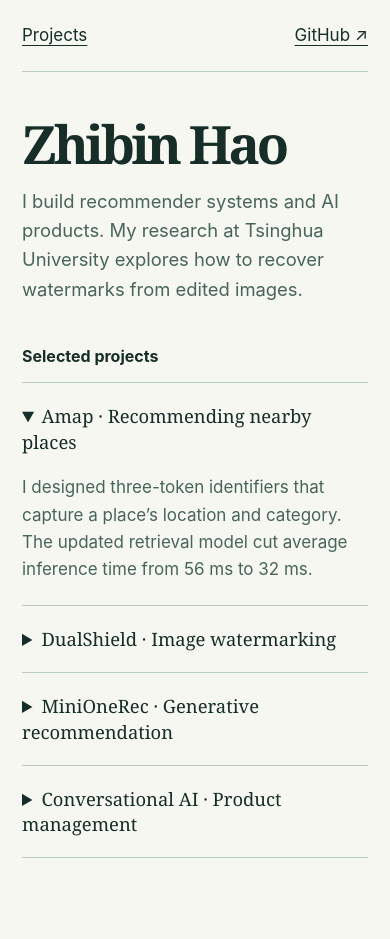
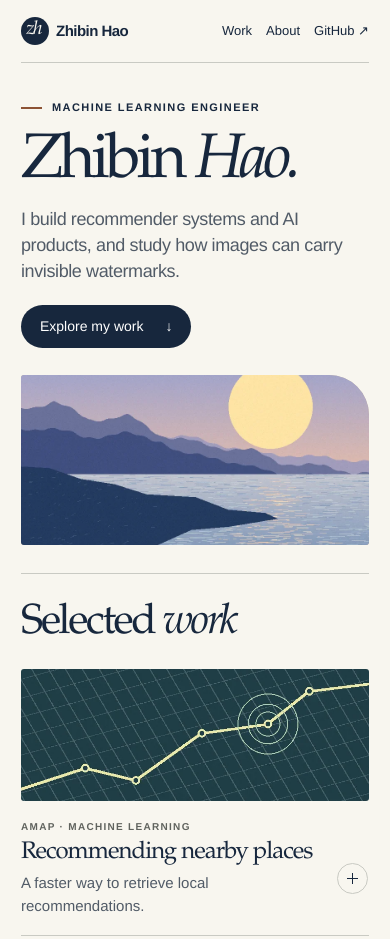
Before and after one commit to haobb110/haobb110.github.io, a plain HTML site: page index.html in a window 390 px wide. Shown: the top 939 px of the page. Drawn offline with Linux system fonts and the light colour scheme.

Commit message:
Redesign portfolio with illustrated project covers and responsive layouts

```diff
--- a/index.html
+++ b/index.html
@@ -3,38 +3,52 @@
 <head>
   <meta charset="utf-8">
   <meta name="viewport" content="width=device-width, initial-scale=1">
-  <meta name="description" content="Machine learning and AI product projects by Zhibin Hao.">
+  <meta name="theme-color" content="#f8f6ef">
+  <meta name="description" content="Zhibin Hao's portfolio of recommender systems, generative AI research and conversational products.">
   <title>Zhibin Hao — AI Portfolio</title>
-  <style>
-    :root { color-scheme: light; --ink: #172d28; --muted: #48645b; --paper: #f6f7f0; --line: #bdccc1; }
-    * { box-sizing: border-box; }
-    body { margin: 0; background: var(--paper); color: var(--ink); font: 17px/1.6 Inter, system-ui, sans-serif; }
-    main { max-width: 900px; padding: 0 clamp(22px, 5vw, 62px) 70px; margin: auto; }
-    nav { display: flex; justify-content: space-between; align-items: center; padding: 22px 0; border-bottom: 1px solid var(--line); }
-    a { color: inherit; text-underline-offset: 4px; }
-    header { padding: clamp(44px, 8vw, 82px) 0 40px; }
-    h1 { font: 600 clamp(3.3rem, 10vw, 6.4rem)/1.05 Georgia, serif; letter-spacing: -.065em; margin: 0 0 15px; }
-    header p { max-width: 36em; margin: 0; color: var(--muted); font-size: 1.15rem; }
-    h2 { font-size: 1rem; margin: 0 0 12px; }
-    details { border-top: 1px solid var(--line); }
-    details:last-child { border-bottom: 1px solid var(--line); }
-    summary { padding: 20px 0; cursor: pointer; font: 500 clamp(1.15rem, 3vw, 1.55rem)/1.4 Georgia, serif; }
-    summary:hover, a:hover { color: #226653; }
-    :focus-visible { outline: 2px solid #246d52; outline-offset: 4px; }
-    details p { margin: 0 0 22px; max-width: 41em; color: var(--muted); }
-  </style>
+  <link rel="stylesheet" href="portfolio.css">
 </head>
-<body>
-  <main>
-    <nav aria-label="Main navigation"><a href="#projects">Projects</a><a href="https://github.com/haobb110">GitHub ↗</a></nav>
-    <header><h1>Zhibin Hao</h1><p>I build recommender systems and AI products. My research at Tsinghua University explores how to recover watermarks from edited images.</p></header>
-    <section id="projects" aria-labelledby="projects-title">
-      <h2 id="projects-title">Selected projects</h2>
-      <details open><summary>Amap · Recommending nearby places</summary><p>I designed three-token identifiers that capture a place’s location and category. The updated retrieval model cut average inference time from 56 ms to 32 ms.</p></details>
-      <details><summary>DualShield · Image watermarking</summary><p>I studied how to embed watermarks during diffusion image generation and detect them after editing. Published at Computer Graphics International 2025.</p></details>
-      <details><summary>MiniOneRec · Generative recommendation</summary><p>I reproduced a product recommendation system using semantic IDs and tested ranking rewards on the Amazon Industrial dataset.</p></details>
-      <details><summary>Conversational AI · Product management</summary><p>I worked as a product manager on an AI interviewer and a healthcare customer support chatbot.</p></details>
-    </section>
-  </main>
+<body id="top">
+  <a class="skip" href="#work">Skip to projects</a>
+  <div class="wrap">
+    <header class="mast">
+      <a class="signature" href="#top" aria-label="Zhibin Hao, home"><span class="monogram" aria-hidden="true">zh</span>Zhibin Hao</a>
+      <nav aria-label="Main navigation"><a href="#work">Work</a><a href="#about">About</a><a class="external" href="https://github.com/haobb110">GitHub ↗</a></nav>
+    </header>
+    <main>
+      <section class="hero" aria-labelledby="name">
+        <div class="intro">
+          <p class="role">Machine learning engineer</p>
+          <h1 id="name">Zhibin <i>Hao.</i></h1>
+          <p class="lede">I build recommender systems and AI products, and study how images can carry invisible watermarks.</p>
+          <a class="button" href="#work">Explore my work <span aria-hidden="true">↓</span></a>
+        </div>
+        <figure class="landscape"><img src="coast.webp" width="840" height="650" alt="An illustrated indigo coastline beneath a pale gold sun."></figure>
+      </section>
+      <section id="work" aria-labelledby="work-title">
+        <div class="section-title"><h2 id="work-title">Selected <i>work</i></h2></div>
+        <div class="grid">
+          <details class="project">
+            <summary><img class="cover" src="map.webp" width="680" height="320" alt=""><span class="meta">Amap · Machine learning</span><span class="project-title">Recommending nearby places</span><span class="tease">A faster way to retrieve local recommendations.</span><span class="toggle" aria-hidden="true"></span></summary>
+            <div class="story"><p>I designed three-token identifiers that encode a place’s location and category. The updated retrieval model cut average inference time from 56 ms to 32 ms.</p></div>
+          </details>
+          <details class="project">
+            <summary><img class="cover" src="wave.webp" width="680" height="320" alt=""><span class="meta">DualShield · Research</span><span class="project-title">Invisible image watermarks</span><span class="tease">Embedding a signature during diffusion.</span><span class="toggle" aria-hidden="true"></span></summary>
+            <div class="story"><p>I studied how to embed a watermark during image generation and detect it after editing. This work was published at Computer Graphics International 2025.</p></div>
+          </details>
+          <details class="project">
+            <summary><img class="cover" src="codes.webp" loading="lazy" width="680" height="320" alt=""><span class="meta">MiniOneRec · Machine learning</span><span class="project-title">Learning what comes next</span><span class="tease">Generating product recommendations with semantic IDs.</span><span class="toggle" aria-hidden="true"></span></summary>
+            <div class="story"><p>I reproduced an open-source recommendation pipeline and tested rule-based and ranking rewards on the Amazon Industrial dataset.</p></div>
+          </details>
+          <details class="project">
+            <summary><img class="cover" src="chat.webp" loading="lazy" width="680" height="320" alt=""><span class="meta">Conversational AI · Product</span><span class="project-title">Designing for dialogue</span><span class="tease">An AI interviewer and a healthcare support chatbot.</span><span class="toggle" aria-hidden="true"></span></summary>
+            <div class="story"><p>I worked as a product manager on two conversational tools, one for conducting interviews and one for answering healthcare customer inquiries.</p></div>
+          </details>
+        </div>
+      </section>
+      <section id="about" aria-labelledby="about-title"><h2 id="about-title">About <i>me</i></h2><p>I’m a master’s student at Tsinghua University. At Amap, I worked on how models recommend places nearby. My research now looks at what happens to an image’s watermark when someone edits the image.</p></section>
+    </main>
+    <footer><span>Zhibin Hao</span><a href="#top">Back to top ↑</a></footer>
+  </div>
 </body>
 </html>
--- /dev/null
+++ b/portfolio.css
@@ -0,0 +1,73 @@
+:root {
+  color-scheme: light;
+  --paper: #f8f6ef;
+  --ink: #17273d;
+  --quiet: #515b67;
+  --rule: #c9cac3;
+  --serif: 'Instrument Serif', 'Iowan Old Style', 'Palatino Linotype', Georgia, serif;
+  --sans: 'DM Sans', 'Helvetica Neue', Arial, sans-serif;
+}
+* { box-sizing: border-box; }
+html { scroll-behavior: smooth; }
+body { margin: 0; background: var(--paper); color: var(--ink); font: 16px/1.55 var(--sans); }
+a { color: inherit; text-decoration: none; }
+a:focus-visible, summary:focus-visible { outline: 3px solid #4e65b5; outline-offset: 5px; }
+.skip { position: fixed; top: -100px; left: 10px; z-index: 2; padding: 8px 14px; background: white; }
+.skip:focus { top: 10px; }
+.wrap { width: min(1184px, calc(100% - clamp(42px, 10vw, 148px))); margin: auto; }
+.mast, nav, .signature, .button, footer { display: flex; align-items: center; }
+.mast, footer { justify-content: space-between; }
+.mast { min-height: 80px; border-bottom: 1px solid var(--rule); }
+.signature { gap: 12px; font-weight: 650; font-size: 17px; letter-spacing: -.035em; }
+.monogram { background: var(--ink); color: var(--paper); border-radius: 50%; width: 34px; height: 34px; text-align: center; font: italic 23px/31px var(--serif); letter-spacing: -.09em; padding-right: 3px; }
+nav { gap: clamp(14px, 3vw, 38px); font-size: 14px; }
+nav a:hover, footer a:hover { text-decoration: underline; text-underline-offset: 5px; }
+.hero { display: grid; grid-template-columns: 1.02fr 1fr; align-items: center; gap: 6%; padding: clamp(42px, 5vw, 72px) 0; }
+.role, .meta { font-size: 11px; font-weight: 650; letter-spacing: .13em; text-transform: uppercase; }
+.role { display: flex; align-items: center; gap: 10px; margin: 0 0 20px; }
+.role::before { content: ''; width: 21px; height: 2px; background: #8d5334; }
+h1, h2, .project-title { font-family: var(--serif); font-weight: 400; }
+h1 { font-size: clamp(68px, 7.75vw, 110px); line-height: .98; letter-spacing: -.065em; margin: 0 0 20px; }
+h1 i, h2 i { font-weight: 400; }
+.lede { max-width: 435px; color: var(--quiet); font-size: clamp(18px, 1.65vw, 23px); line-height: 1.46; letter-spacing: -.022em; margin: 0 0 27px; }
+.button { width: fit-content; gap: 22px; color: white; background: var(--ink); padding: 11px 19px; border-radius: 28px; font-size: 14px; font-weight: 550; }
+.button:hover { background: #354e63; }
+.landscape { margin: 0; background: #c5b4a3; overflow: hidden; border-radius: 3px 74px 3px 3px; }
+.landscape img { width: 100%; height: auto; display: block; }
+#work, #about { scroll-margin-top: 20px; }
+.section-title { border-top: 1px solid var(--rule); padding: 27px 0 22px; }
+h2 { margin: 0; font-size: clamp(42px, 4.4vw, 66px); line-height: 1.08; letter-spacing: -.055em; }
+.grid { display: grid; grid-template-columns: repeat(2, minmax(0, 1fr)); align-items: start; gap: 34px 28px; }
+.project { min-width: 0; padding-bottom: 18px; border-bottom: 1px solid var(--rule); }
+summary { display: block; position: relative; cursor: pointer; list-style: none; }
+summary::-webkit-details-marker { display: none; }
+.cover { display: block; width: 100%; height: auto; aspect-ratio: 2.65; object-fit: cover; border-radius: 3px; margin-bottom: 18px; }
+.meta, .project-title, .tease { display: block; padding-right: 42px; }
+.meta { color: #60635e; font-size: 10px; }
+.project-title { margin: 6px 0 3px; font-size: clamp(24px, 2.5vw, 37px); line-height: 1.15; letter-spacing: -.04em; }
+.tease, .story { color: var(--quiet); font-size: 15px; }
+.toggle { position: absolute; right: 1px; bottom: 23px; width: 31px; height: 31px; border-radius: 50%; border: 1px solid var(--rule); }
+.toggle::before, .toggle::after { content: ''; position: absolute; background: currentColor; width: 11px; height: 1px; top: 14px; left: 9px; }
+.toggle::after { transform: rotate(90deg); }
+details[open] .toggle::after { transform: none; }
+summary:hover .toggle, details[open] .toggle { background: var(--ink); color: white; }
+.story p { margin: 13px 0 0; max-width: 52ch; }
+#about { border-top: 1px solid var(--rule); margin-top: 60px; padding: 36px 0 50px; display: grid; grid-template-columns: 1fr 1.65fr; gap: 24px; }
+#about p { max-width: 56ch; margin: 0; color: var(--quiet); font-size: 18px; }
+footer { border-top: 1px solid var(--rule); padding: 23px 0; font-size: 13px; }
+@media (max-width: 720px) {
+  .mast { min-height: 63px; }
+  .signature { gap: 7px; font-size: 15px; }
+  .monogram { width: 28px; height: 28px; font-size: 19px; line-height: 26px; }
+  nav { gap: 14px; font-size: 13px; }
+  .hero { grid-template-columns: 1fr; gap: 27px; padding: 36px 0 28px; }
+  h1 { font-size: clamp(63px, 13vw, 85px); margin-bottom: 12px; }
+  .role { margin-bottom: 16px; }
+  .lede { margin-bottom: 20px; }
+  .landscape { border-radius: 3px 40px 3px 3px; }
+  .landscape img { aspect-ratio: 2.05; object-fit: cover; object-position: center 45%; }
+  .grid, #about { grid-template-columns: 1fr; }
+  .grid { gap: 24px; }
+  #about { margin-top: 36px; gap: 14px; padding: 26px 0 34px; }
+}
+@media (prefers-reduced-motion: reduce) { html { scroll-behavior: auto; } }
```
Also changed, not shown: chat.webp (added), coast.webp (added), codes.webp (added), map.webp (added), wave.webp (added).
